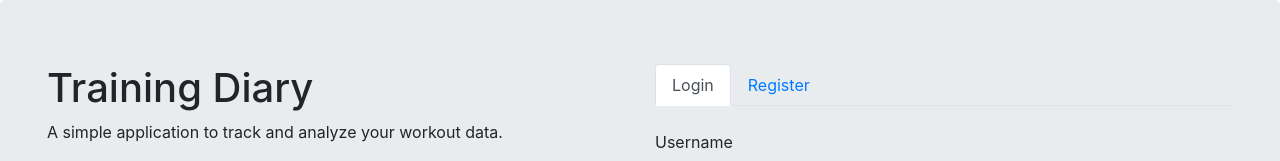
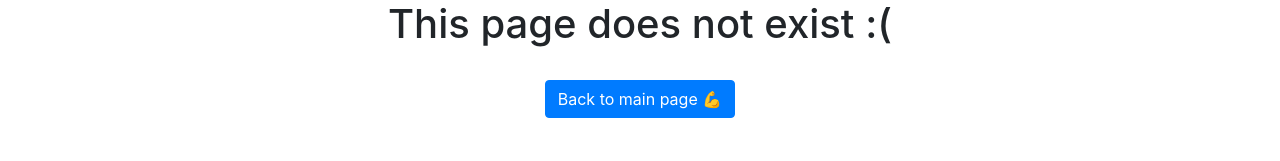
Before and after one commit to dcfernandez1023/training-diary, a React (Create React App) app in the folder training-diary-frontend/: page /profile in a window 1280 px wide. Shown: the top 161 px of the page. Built offline with nearby package versions, Linux system fonts and the light colour scheme; no server answers.

Commit message:
committtt

```diff
--- a/training-diary-frontend/src/App.js
+++ b/training-diary-frontend/src/App.js
@@ -235,6 +235,9 @@ class App extends Component {
 	render() {
 		if(this.state.waitingForPage) {
 			return (
+				<Router>
+					<Switch>
+						<Route exact path = "/">
 							<div style = {{textAlign: "center", marginTop: "5%"}}>
 								<Loader type="TailSpin"
 									color="#00BFFF"
@@ -242,7 +245,17 @@ class App extends Component {
 									width={80}
 								/>
 							</div>
-			);
+						</Route>
+						<Route>
+							<div style = {{textAlign: "center"}}>
+								<h1> This page does not exist :( </h1>
+								<br/>
+								<Button href = "/"> Back to main page 💪 </Button>
+							</div>
+						</Route>
+					</Switch>
+				</Router>
+			)
 		}
 		else if(this.state.isLoggedIn) {
 			return (
@@ -274,7 +287,7 @@ class App extends Component {
 							<div style = {{textAlign: "center"}}>
 								<h1> This page does not exist :( </h1>
 								<br/>
-								<Button href = "/"> Back to main page </Button>
+								<Button href = "/"> Back to main page 💪 </Button>
 							</div>
 						</Route>
 					</Switch>
@@ -283,6 +296,9 @@ class App extends Component {
 		}
 		else if(this.state.onLogin) {
 			return (
+				<Router>
+					<Switch>
+						<Route exact path = "/">
 							<div>
 								<Login
 									grantAccess = {this.grantAccess}
@@ -291,6 +307,16 @@ class App extends Component {
 									toggleAuthLoader = {this.toggleAuthLoader}
 								/>
 							</div>
+						</Route>
+						<Route>
+							<div style = {{textAlign: "center"}}>
+								<h1> This page does not exist :( </h1>
+								<br/>
+								<Button href = "/"> Back to main page 💪 </Button>
+							</div>
+						</Route>
+					</Switch>
+				</Router>
 			);
 		}
 		return (
--- a/training-diary-frontend/src/login-components/Login.js
+++ b/training-diary-frontend/src/login-components/Login.js
@@ -52,7 +52,7 @@ class Login extends Component {
 	//login onClick event handler
 	login = () => {
 		//checks to make sure username and password fields have values
-		if(this.state.loginUsername.toString().trim().length === 0 || this.state.loginPassword.toString().trim().length === 0) {
+		if(this.state.loginUsername.toString().trim().length === 0 || this.state.loginPassword.toString().length === 0) {
 			return;
 		}
 		else {
@@ -85,7 +85,7 @@ class Login extends Component {
 	//registration onClick event handler
 	register = () => {
 		//checks to make sure username and password fields have values
-		if(this.state.registerUsername.toString().trim().length === 0 || this.state.registerPassword.toString().trim().length === 0 || this.state.birthday === null) {
+		if(this.state.registerUsername.toString().trim().length === 0 || this.state.registerPassword.toString.length == 0 || this.state.birthday === null) {
 			return;
 		}
 		else {
```
Lines whose indentation alone changed are shown as unchanged.
